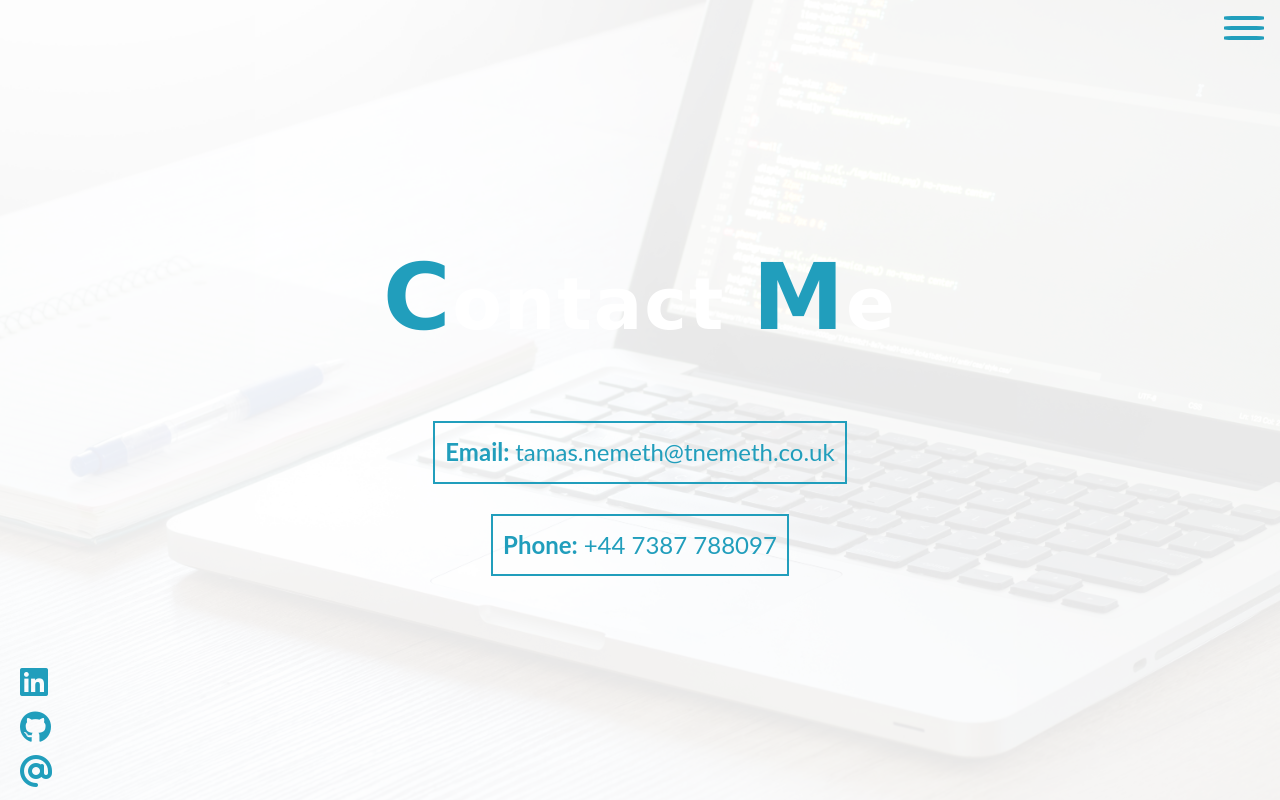
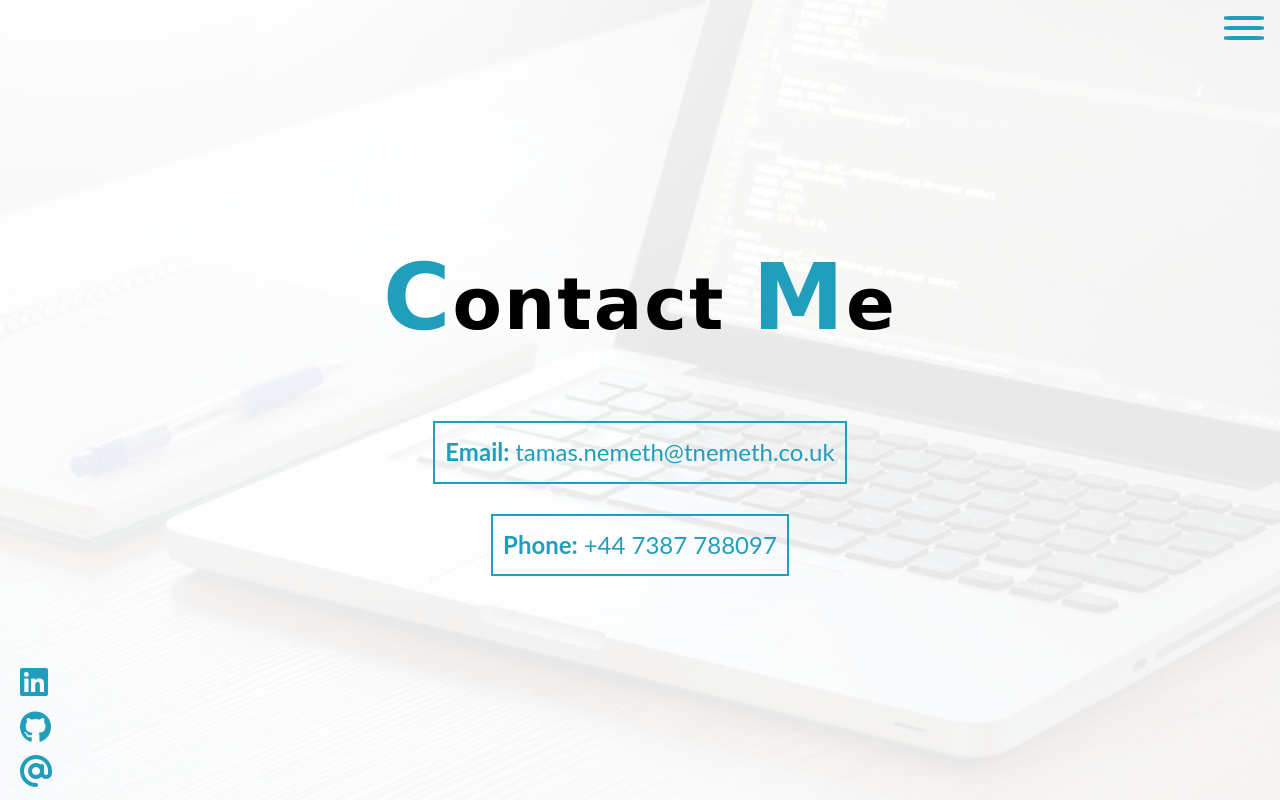
Before and after one commit to nemetht91/Portfolio, a Flask app: page /contact in a window 1280 px wide. Run offline with Flask 3, Linux system fonts and the light colour scheme.

Commit message:
fix h1 color

```diff
--- a/static/css/style.css
+++ b/static/css/style.css
@@ -62,7 +62,13 @@ p{
     font-size: 1.1rem;
 }
 
-
+h1{
+    font-size: 72px;
+    font-family: Verdana, Geneva, Tahoma, sans-serif;
+    letter-spacing: 2px;
+    transition-duration: 0.8s;
+    color: #000;
+}
 
 /* Navigation */
 
@@ -149,13 +155,8 @@ p{
 }
 
 
- h1{
-    font-size: 72px;
+.showcase h1{
     color: white;
-    font-family: Verdana, Geneva, Tahoma, sans-serif;
-    letter-spacing: 2px;
-    transition-duration: 0.8s;
-
 }
 
 .outer{
```
